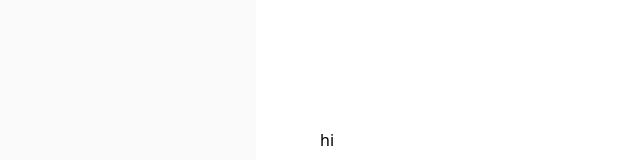
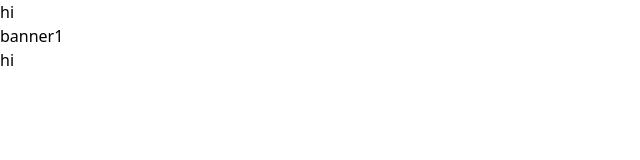
Before and after one commit to md-sadik-ahmed-l/Friend-Keeper, a Next.js app: page / in a window 1280 px wide. Shown: the top 160 px of the page, without its empty margins (0-640 px from the left). Built offline with nearby package versions, Linux system fonts and the light colour scheme.

Commit message:
Creating a project structure

```diff
--- /dev/null
+++ b/src/app/home/page.jsx
@@ -0,0 +1,11 @@
+import React from 'react';
+
+const HomePage = () => {
+    return (
+        <div>
+            home
+        </div>
+    );
+};
+
+export default HomePage;
--- a/src/app/layout.js
+++ b/src/app/layout.js
@@ -1,5 +1,7 @@
 import { Geist, Geist_Mono } from "next/font/google";
 import "./globals.css";
+import Navbar from "@/component/Navbar/Navbar";
+import Footer from "@/component/Footer/Footer";
 
 const geistSans = Geist({
   variable: "--font-geist-sans",
@@ -22,7 +24,15 @@ export default function RootLayout({ children }) {
       lang="en" data-theme="light"
       className={`${geistSans.variable} ${geistMono.variable} h-full antialiased`}
     >
-      <body className="min-h-full flex flex-col">{children}</body>
+      <body className="min-h-full flex flex-col">
+
+        <Navbar></Navbar>
+
+        <main>{children}</main>
+
+        <Footer></Footer>
+
+      </body>
     </html>
   );
 }
--- a/src/app/page.js
+++ b/src/app/page.js
@@ -1,10 +1,11 @@
+import Banner from "@/component/Banner/Banner";
 
 
 export default function Home() {
   return (
-    <div className="flex flex-col flex-1 items-center justify-center bg-zinc-50 font-sans dark:bg-white">
-      <main className="flex flex-1 w-full max-w-3xl flex-col items-center justify-between py-32 px-16 bg-white dark:bg-white sm:items-start">
-        hi
+    <div className="flex flex-col flex-1 items-center justify-center  font-sans">
+      <main className="flex flex-1 w-full  flex-col items-center justify-between   bg-white dark:bg sm:items-start">
+        <Banner></Banner>
 
       </main>
     </div>
--- /dev/null
+++ b/src/app/stats/page.jsx
@@ -0,0 +1,11 @@
+import React from 'react';
+
+const StatsPage = () => {
+    return (
+        <div>
+            Stats
+        </div>
+    );
+};
+
+export default StatsPage;
--- /dev/null
+++ b/src/app/timeline/page.jsx
@@ -0,0 +1,11 @@
+import React from 'react';
+
+const TimelinePage = () => {
+    return (
+        <div>
+            Timeline
+        </div>
+    );
+};
+
+export default TimelinePage;
--- /dev/null
+++ b/src/component/Banner/Banner.jsx
@@ -0,0 +1,11 @@
+import React from 'react';
+
+const Banner = () => {
+    return (
+        <div>
+            banner1
+        </div>
+    );
+};
+
+export default Banner;
--- /dev/null
+++ b/src/component/Footer/Footer.jsx
@@ -0,0 +1,11 @@
+import React from 'react';
+
+const Footer = () => {
+    return (
+        <div>
+            hi
+        </div>
+    );
+};
+
+export default Footer;
--- /dev/null
+++ b/src/component/Navbar/Navbar.jsx
@@ -0,0 +1,11 @@
+import React from 'react';
+
+const Navbar = () => {
+    return (
+        <div>
+            hi
+        </div>
+    );
+};
+
+export default Navbar;
```
